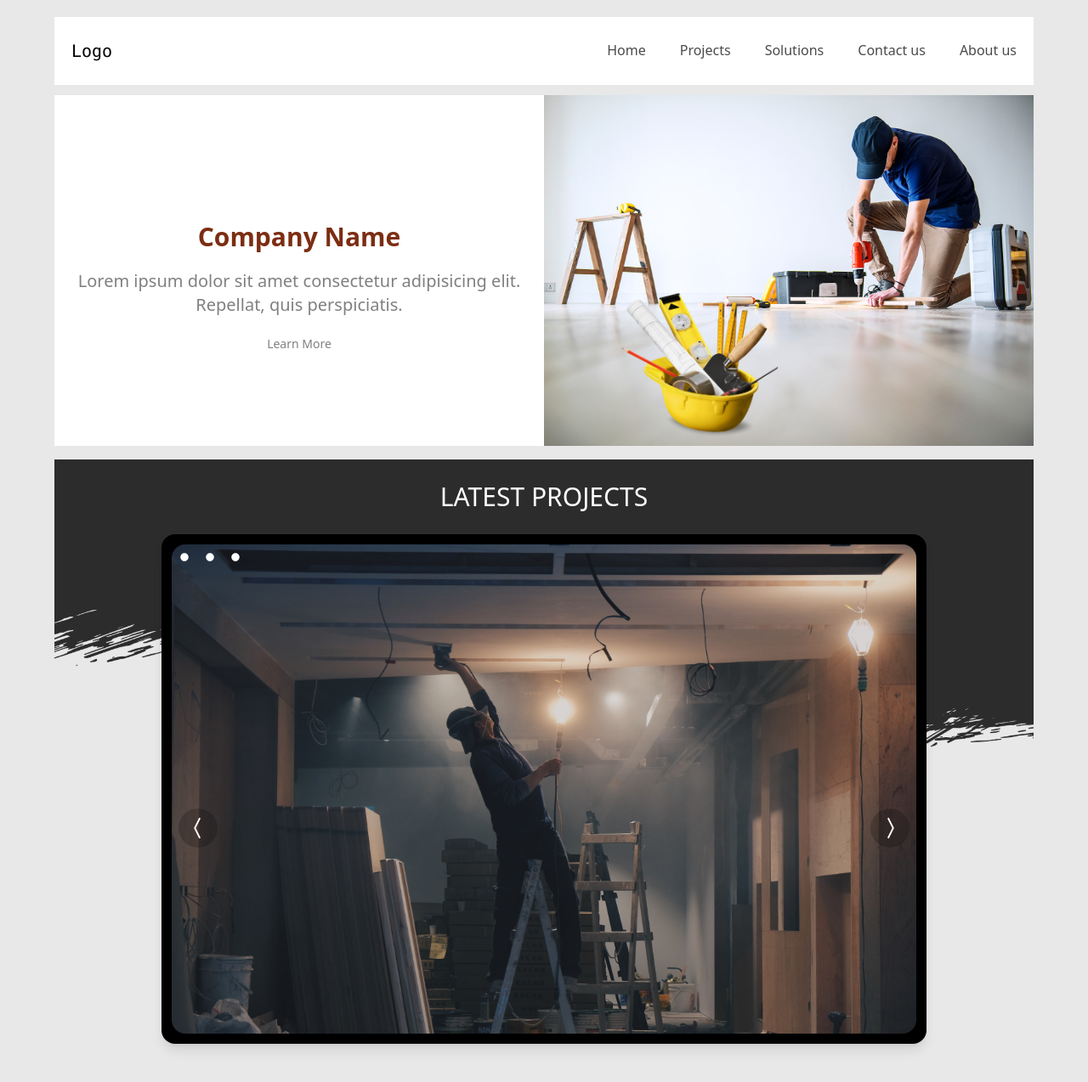
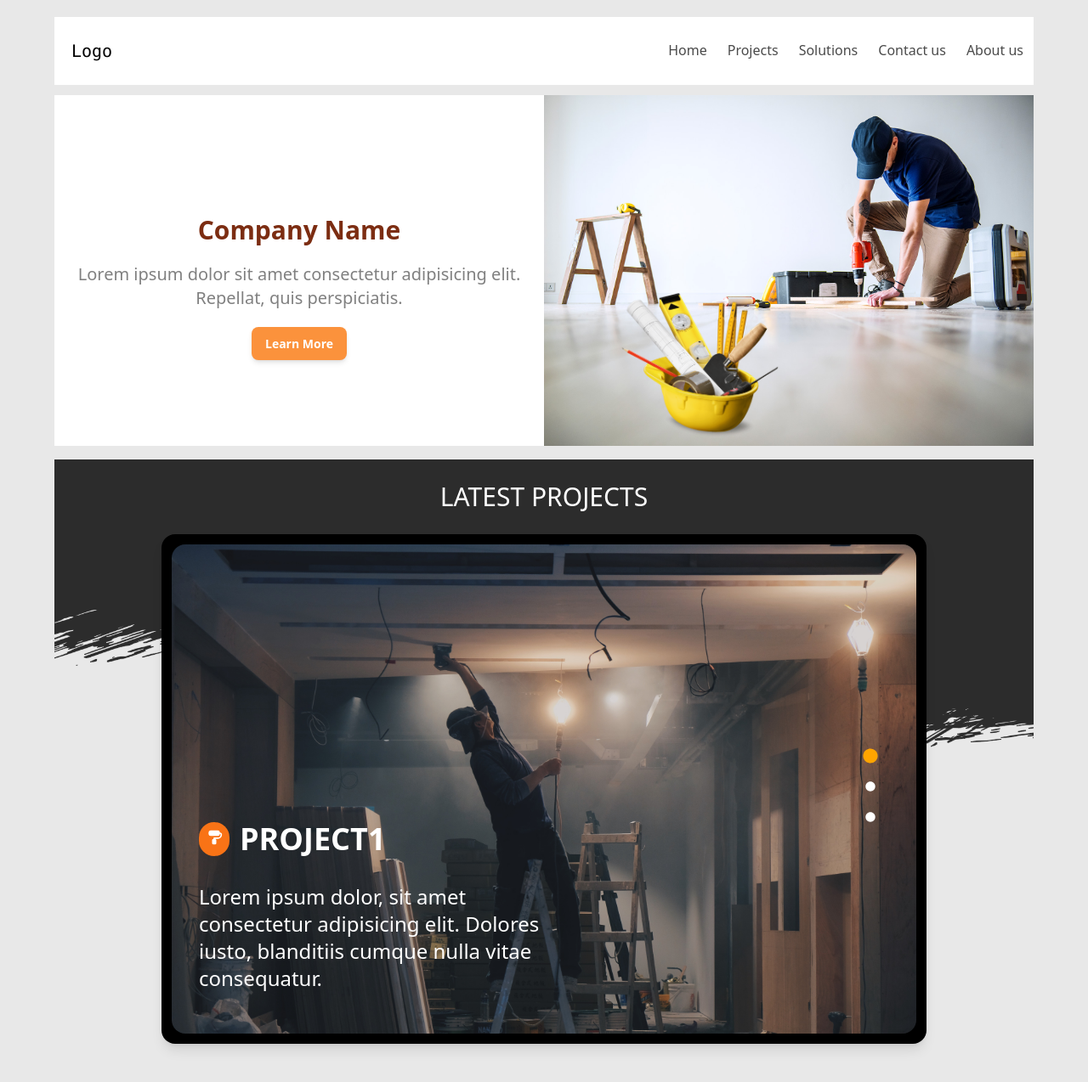
Before and after one commit to PeterRizek009/ContractorTemplate, a React (Create React App) app: page / in a window 1280 px wide. Shown: the top 1274 px of the page at 85% size. Built offline with nearby package versions, Linux system fonts and the light colour scheme.

Commit message:
finish Projects

```diff
--- a/src/index.css
+++ b/src/index.css
@@ -1,3 +1,11 @@
 @tailwind base;
 @tailwind components;
 @tailwind utilities;
+
+.btn{
+    @apply py-2 px-4 bg-orange-400 text-white font-semibold rounded-lg shadow-md hover:bg-orange-950 focus:outline-none focus:ring-2 focus:ring-blue-400 focus:ring-opacity-75;
+  }
+
+  .customhover{
+    @apply bg-orange-400 ms-2;
+  }
--- a/src/navbar/nav.jsx
+++ b/src/navbar/nav.jsx
@@ -10,7 +10,6 @@ const Nav = () => {
 
     const showMenu = () => {
         setActive(!active)
-        console.log(active);
     }
 
     return (
@@ -22,21 +21,21 @@ const Nav = () => {
                     <Hamburger color='rgba(111, 33, 0, 0.927)'  onToggle={showMenu} />
                 </div>
 
-                <ul className={active ?"absolute mx-auto top-24 bg-white w-full  md:flex justify-between items-center py-2  space-y-4": "hidden md:flex"}>
-                    <li className="nav-item  after:underline-offset-4">
-                        <Link className="nav-link active" aria-current="page" to={"/"}>Home</Link>
+                <ul className={active ?"absolute mx-auto top-24 bg-white w-full  md:flex justify-between items-center p-2  space-y-4": "hidden md:flex"}>
+                    <li className="nav-item ">
+                        <Link className="nav-link active  hover:text-orange-400  p-3" aria-current="page" to={"/"}>Home</Link>
                     </li>
                     <li className="nav-item">
-                        <Link className="nav-link" href="#">Projects</Link>
+                        <Link className="nav-link   p-3" href="#">Projects</Link>
                     </li>
                     <li className="nav-item">
-                        <Link className="nav-link" href="#">Solutions</Link>
+                        <Link className="nav-link   p-3" href="#">Solutions</Link>
                     </li>
                     <li className="nav-item">
-                        <Link className="nav-link" href="#">Contact us</Link>
+                        <Link className="nav-link   p-3" href="#">Contact us</Link>
                     </li>
                     <li className="nav-item">
-                        <Link className="nav-link" href="#">About us</Link>
+                        <Link className="nav-link   p-3" href="#">About us</Link>
                     </li>
                 </ul>
             </nav>
--- a/src/navbar/navbar.css
+++ b/src/navbar/navbar.css
@@ -1,11 +1,10 @@
 .navbar ul li a {
   position: relative;
   font-size: 16px;
-  padding: 40px 20px;
   color: rgba(43, 43, 43, 0.854);
   transition: 0.5s;
 }
-.navbar ul li a:after {
+/* .navbar ul li a:after {
   position: absolute;
   bottom: 28px;
   left: 0;
@@ -23,7 +22,7 @@
 }
 .navbar ul li a:hover {
   color: #5f2202;
-}
+} */
 .navbar ul li a:hover:after {
   opacity: 1;
 }
--- a/src/navbar/navbar.jsx
+++ /dev/null
@@ -1,48 +0,0 @@
-import React from 'react';
-import "./navbar.css"
-import { Link } from 'react-router-dom';
-
-
-
-const Navbar = () => {
-    return (
-        <>
-            <nav className="navbar navbar-expand-lg" aria-label="Offcanvas navbar large">
-                <div className="container-fluid">
-                    <Link className="navbar-brand" to={"/"}>Logo</Link>
-                    <button className="navbar-toggler custom-toggler" type="button" data-bs-toggle="offcanvas" data-bs-target="#offcanvasNavbar2" aria-controls="offcanvasNavbar2">
-                        <i className="fas fa-bars"></i>
-                    </button>
-                    <div className="offcanvas offcanvas-end bg-dark" tabIndex={-1} id="offcanvasNavbar2" aria-labelledby="offcanvasNavbar2Label">
-                        <div className="offcanvas-header">
-                            <h5 className="offcanvas-title" id="offcanvasNavbar2Label">Logo</h5>
-                            <button type="button" className="btn-close btn-close-white" data-bs-dismiss="offcanvas" aria-label="Close" />
-                        </div>
-                        <div className="offcanvas-body">
-                            <ul className="navbar-nav justify-content-end flex-grow-1 pe-3">
-                                <li className="nav-item">
-                                    <Link className="nav-link active" aria-current="page" to={"/"}>Home</Link>
-                                </li>
-                                <li className="nav-item">
-                                    <Link className="nav-link" href="#">Projects</Link>
-                                </li>
-                                <li className="nav-item">
-                                    <Link className="nav-link" href="#">Solutions</Link>
-                                </li>
-                                <li className="nav-item">
-                                    <Link className="nav-link" href="#">Contact us</Link>
-                                </li>
-                                <li className="nav-item">
-                                    <Link className="nav-link" href="#">About us</Link>
-                                </li>
-                            </ul>
-                        </div>
-                    </div>
-                </div>
-            </nav>
-        </>
-
-    );
-}
-
-export default Navbar;
--- a/src/projects/projects.jsx
+++ b/src/projects/projects.jsx
@@ -3,8 +3,10 @@ import "./projects.css"
 import projIM from "./project.jpg"
 import project2 from "./Project2.jpg"
 import project3 from "./project3.jpg"
-import { BsChevronCompactLeft, BsChevronCompactRight } from 'react-icons/bs'
+// import { BsChevronCompactLeft, BsChevronCompactRight } from 'react-icons/bs'
 import { RxDotFilled } from 'react-icons/rx'
+import { MdPlumbing } from 'react-icons/md'
+import { TbPaintFilled } from 'react-icons/tb'
 
 
 
@@ -14,18 +16,21 @@ const Projects = () => {
   const projectData = [
     {
       'projectName': "project1",
+      'projectIcon' : <TbPaintFilled size={20}/>,
       'projectImg': project2,
       'projectDetails': "Lorem ipsum dolor, sit amet consectetur adipisicing elit. Dolores iusto, blanditiis cumque nulla vitae consequatur.",
 
     },
     {
       'projectName': "project2",
+      'projectIcon' : <MdPlumbing size={20}/>,
       'projectImg': projIM,
       'projectDetails': "Lorem ipsum dolor, sit amet consectetur adipisicing elit. Dolores iusto, blanditiis cumque nulla vitae consequatur.",
 
     },
     {
       'projectName': "project3",
+      'projectIcon' : <TbPaintFilled size={20}/>,
       'projectImg': project3,
       'projectDetails': "Lorem ipsum dolor, sit amet consectetur adipisicing elit. Dolores iusto, blanditiis cumque nulla vitae consequatur.",
 
@@ -36,47 +41,66 @@ const Projects = () => {
   const [index, setIndex] = useState(0)
 
 
-  const prevSlide = () => {
-    index === 0 ? setIndex(projectData.length - 1)
-      :
-      setIndex(index - 1)
+  const DotStyle = {
+    color: 'orange',
+    scale: '1.5'
+  };
+
+  // const prevSlide = () => {
+  //   index === 0 ? setIndex(projectData.length - 1)
+  //     :
+  //     setIndex(index - 1)
+  // }
+
+  // const nextSlide = () => {
+  //   index === projectData.length - 1 ? setIndex(0)
+  //     :
+  //     setIndex(index + 1)
+  // }
+
+  const goToSlide = (slideIndex) => {
+      setIndex(slideIndex)
   }
-
-  const nextSlide = () => {
-    index === projectData.length - 1 ? setIndex(0)
-      :
-      setIndex(index + 1)
-  }
-
 
   return (
     <>
       <section className="projects mb-24 bg-cover bg-no-repeat mt-4">
         <h1 className='text-3xl leading-6 text-white text-center py-8 uppercase'>Latest Projects</h1>
-        <div className='md:max-w-[900px] max-w-[400px] h-[400px] md:h-[600px] w-full m-auto p-3  relative bg-black rounded-2xl shadow-lg'>
-          <div style={{ backgroundImage: `url(${projectData[index].projectImg})` }} className='w-full h-full rounded-2xl   bg-cover bg-no-repeat duration-500'>
+        <div className='lg:max-w-[900px] max-w-[650px] h-[400px] md:h-[600px] w-full m-auto p-3  relative bg-black rounded-2xl shadow-lg'>
+          <div style={{ backgroundImage: `url(${projectData[index].projectImg})` }} className='relative w-full h-full rounded-2xl  bg-cover bg-no-repeat duration-500'>
+          <div className='absolute bottom-[5%]  flex flex-col items-start  px-8 text-white'>
+            <div className='flex justify-between py-3'>
+              <div className='bg-orange-500 rounded-full p-1 md:p-2'>
+              {projectData[index].projectIcon}
+               </div>
+              <h2 className='text-xl font-bold md:text-4xl uppercase mx-3'>{projectData[index].projectName}</h2>
+              </div>
+              <p className='md:w-1/2 text-lg md:text-2xl py-2 md:py-5'>{projectData[index].projectDetails}</p>
+            </div>
+
             {/* left arrow   */}
-            <div className='absolute top-[50%] -translate-x-0 translate-y-[50%] left-5 text-2xl  rounded-full p-2 bg-black/20 text-white cursor-pointer'>
+            {/* <div className='absolute top-[50%] -translate-x-0 translate-y-[50%] left-5 text-2xl  rounded-full p-2 bg-black/20 text-white cursor-pointer'>
               <BsChevronCompactLeft size={30} onClick={prevSlide} />
+            </div> */}
+            {/* Right arrow   */}
+            {/* <div className='absolute top-[50%] -translate-x-0 translate-y-[50%] right-5 text-2xl  rounded-full p-2 bg-black/20 text-white cursor-pointer'>
+              <BsChevronCompactRight size={30} onClick={nextSlide} />
+
+            </div> */}
+            <div className='absolute top-[45%] rotate-90 right-0 flex py-2'>
+              {projectData.map((slide, slideIndex) => (
+                <div key={slideIndex} className='text-4xl cursor-pointer' >
+                  {slideIndex === index ?
+                    <RxDotFilled style={DotStyle} onClick={() => setIndex(slideIndex)} />
+                    :
+                    <RxDotFilled style={{ color: 'white' }} onClick={() => goToSlide(slideIndex)} />
+                  }
+                </div>
+              )
+              )}
 
             </div>
-            {/* Right arrow   */}
-            <div className='absolute top-[50%] -translate-x-0 translate-y-[50%] right-5 text-2xl  rounded-full p-2 bg-black/20 text-white cursor-pointer'>
-              <BsChevronCompactRight size={30} onClick={nextSlide} />
 
-            </div>
-            <div className='flex alignpy-2 '>
-              {projectData.map((index) => (
-                  <div key={index} className='text-2xl cursor-pointer'>
-                  <RxDotFilled size={30} style={{color : 'white'}}/>
-                  </div>
-                )
-              )}
-
-
-
-
-            </div>
 
           </div>
 
@@ -94,7 +118,7 @@ const Projects = () => {
             )
           })}
         </div> */}
-      </section>
+      </section >
     </>);
 }
 
```
